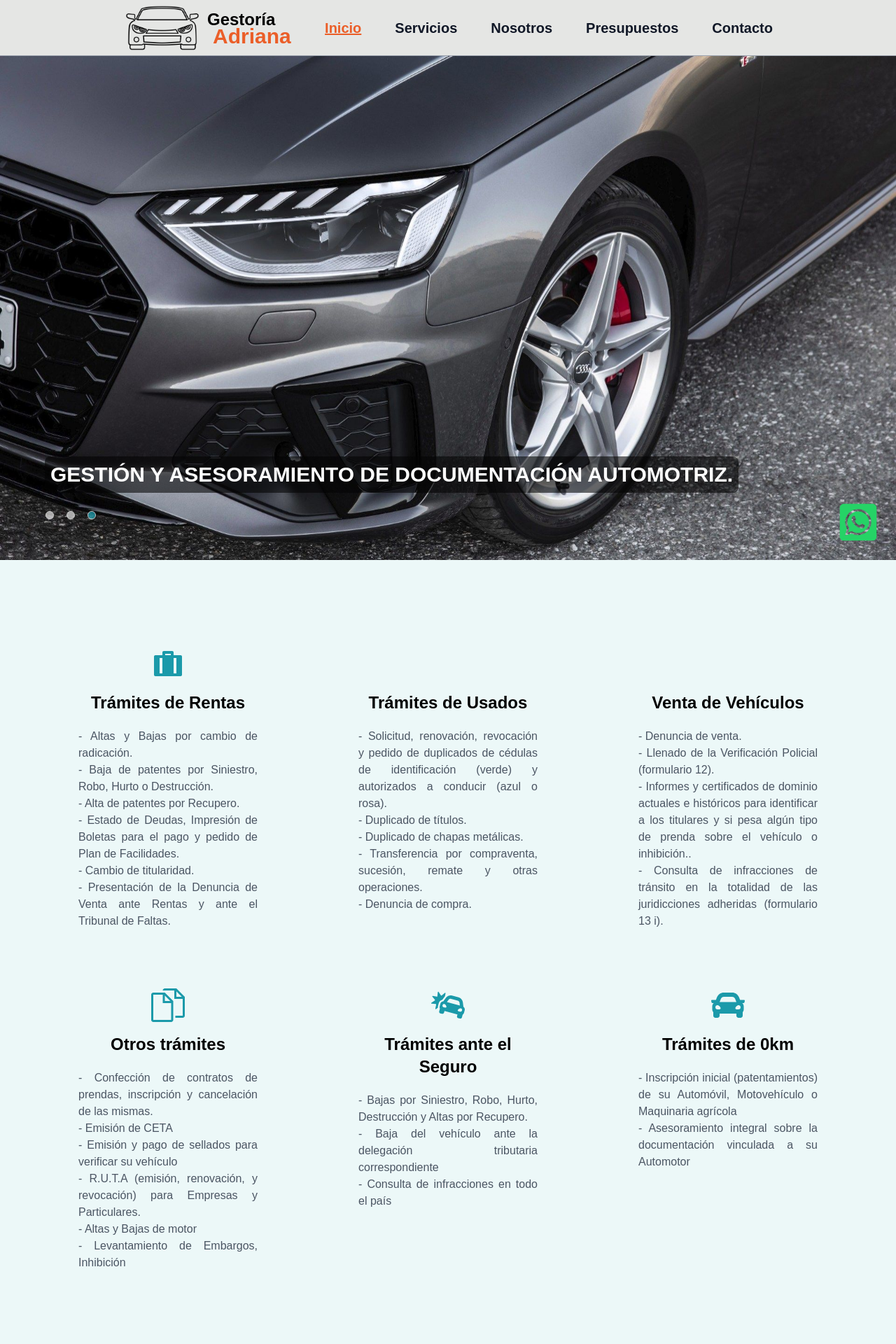
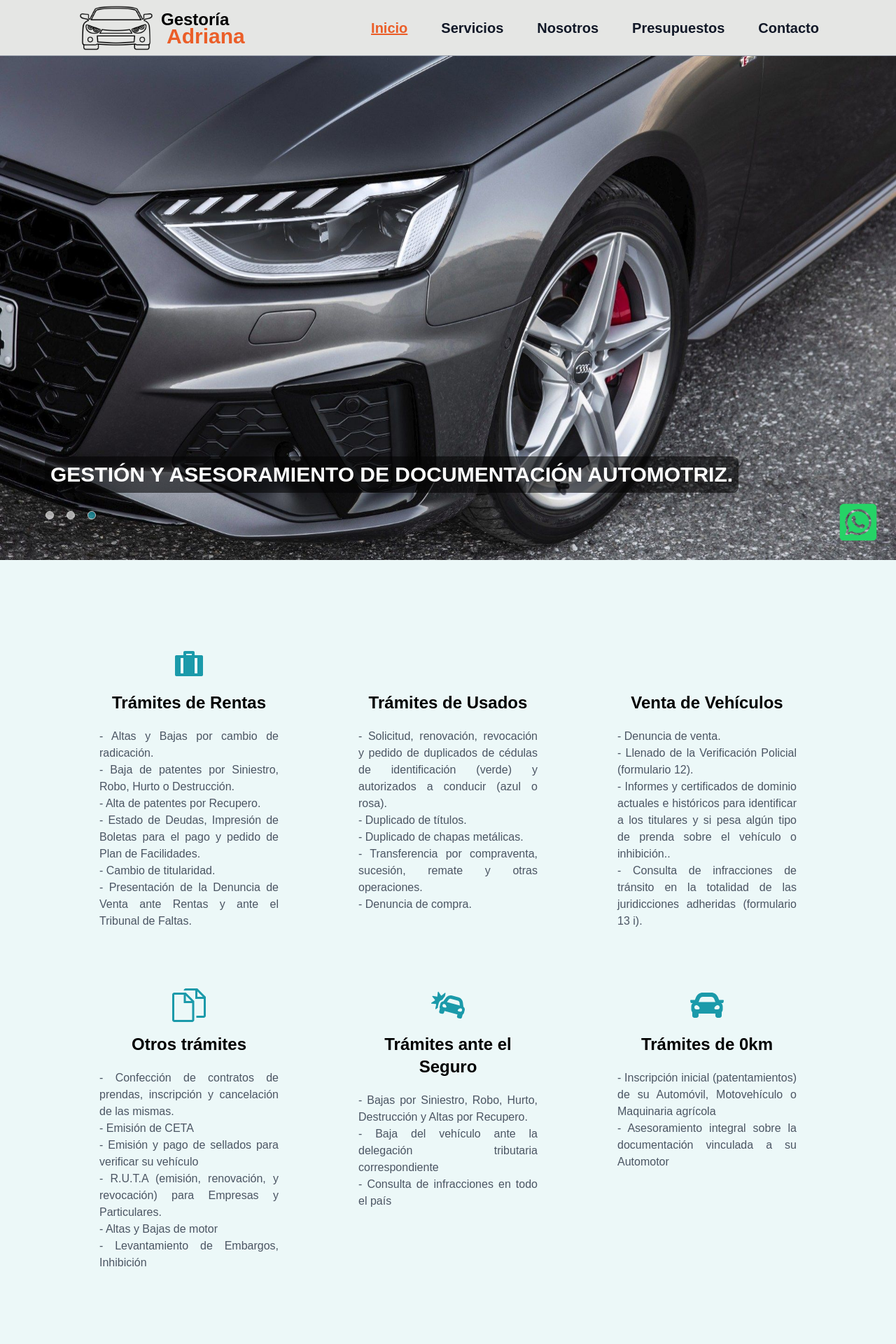
Before and after one commit to adrian4058/Gestoria, a React (Vite) app: page / in a window 1280 px wide. Shown: the top 1920 px of the page at 70% size. Built offline with nearby package versions, Linux system fonts and the light colour scheme; some icons are missing; what tailwindcss-animated would draw is missing.

Commit message:
Fix design web

```diff
--- a/src/components/About Us/About.tsx
+++ b/src/components/About Us/About.tsx
@@ -25,7 +25,7 @@ const About: React.FC = () => {
   }, []);
 
   return (
-    <div>
+    <div className="content">
       {/* Este es el enlace de scroll que activará la animación */}
       <ScrollLink
         to="animated-content-about"
@@ -36,7 +36,7 @@ const About: React.FC = () => {
         <div
           className={`${
             isVisibleAbout
-              ? "flex mt-10 p-28 animate-fade-down animate-once animate-duration-1200 animate-delay-[300ms] opacity-100"
+              ? "flex pt-32 pb-32 animate-fade-down animate-once animate-duration-1200 animate-delay-[300ms] opacity-100"
               : "opacity-0"
           }`}
         >
--- a/src/components/Contact/Contact.tsx
+++ b/src/components/Contact/Contact.tsx
@@ -6,7 +6,8 @@ import { FiPhoneCall } from "react-icons/fi";
 
 const Contact: React.FC = () => {
   return (
-    <div className="flex p-24 w-full h-full justify-evenly pb-28">
+    <div className="flex content justify-between mt-28 mb-32">
+      <div className="flex items-center w-full justify-between">
         <ul className="flex flex-col space-y-6 items-start justify-center">
           <h1 className="font-black text-[#1B9AAA] text-4xl underline">
             Contacto
@@ -47,6 +48,7 @@ const Contact: React.FC = () => {
         </ul>
         <Maps />
       </div>
+    </div>
   );
 };
 
--- a/src/components/Contact/Maps/Maps.tsx
+++ b/src/components/Contact/Maps/Maps.tsx
@@ -14,7 +14,7 @@ const Maps: React.FC = () => {
         attribution='&copy; <a href="https://www.openstreetmap.org/copyright">OpenStreetMap</a> contributors'
         url="https://{s}.tile.openstreetmap.org/{z}/{x}/{y}.png"
       />
-      <Marker position={[-30.95102, -61.5632]}>
+      <Marker position={[-30.950919, -61.56296]}>
         <Popup >
           Pasillo interno <br /> Última casa a la izquierda.
         </Popup>
--- a/src/components/Footer/Footer.tsx
+++ b/src/components/Footer/Footer.tsx
@@ -11,7 +11,7 @@ const Footer: React.FC = () => {
     <div className="w-full h-[250px] flex flex-col justify-between  pb-6 bg-[#e5e6e4] border-t border-gray-400">
       <div className="flex h-3/4 justify-between items-center">
         <div className="flex flex-col space-y-4 justify-evenly">
-          <a href="#home" className="flex ml-40 w-fit items-center">
+          <a href="#home" className="flex ml-32 w-fit items-center">
             <img className="w-20 h-20 " src={car} />
             <div className="flex flex-col items-center justify-center">
               <h1 className="absolute mb-5 text-1xl font-semibold ">
@@ -22,7 +22,7 @@ const Footer: React.FC = () => {
               </h1>
             </div>
           </a>
-          <ul className="flex space-x-7 ml-40 w-fit ">
+          <ul className="flex space-x-7 ml-32 w-fit ">
             <a href="">
               <li className="flex justify-center items-center w-[45px] h-[45px] bg-gray-300 rounded-[50%]">
                 <AiFillInstagram className="text-[#E4405F] text-3xl hover:text-[#e4405fbb] " />
@@ -40,7 +40,7 @@ const Footer: React.FC = () => {
             </a>
           </ul>
         </div>
-        <ul className="flex flex-col mr-44 items-start justify-center content-center space-y-1 ">
+        <ul className="flex flex-col mr-36 items-start justify-center content-center space-y-1 ">
           <li className="text-sm font-medium text-gray-600 hover:text-[#ef8354]">
             <a href="#home">INICIO</a>
           </li>
@@ -59,10 +59,10 @@ const Footer: React.FC = () => {
         </ul>
       </div>
       <div className="flex justify-between border-t border-gray-600 pt-6">
-        <h1 className="ml-40 text-gray-600">
+        <h1 className="ml-32 text-gray-600">
           ©2023 Gestoría Adriana. Todos los derechos reservados
         </h1>
-        <h1 className="text-cyan-600 mr-40 underline">
+        <h1 className="text-cyan-600 mr-32 underline">
           <a
             href="https://www.linkedin.com/in/adrian4058"
             className="flex text-base  hover:text-cyan-500 items-center"
--- a/src/components/Home/Home.tsx
+++ b/src/components/Home/Home.tsx
@@ -20,7 +20,7 @@ const Home: React.FC = () => {
         <About />
       </section>
       <section id="budget"></section>
-      <section id="contact">
+      <section id="contact" className="pt-8">
         <Contact />
       </section>
       <Footer/>
--- a/src/components/Navbar/Navbar.tsx
+++ b/src/components/Navbar/Navbar.tsx
@@ -9,8 +9,8 @@ const Navbar: React.FC = () => {
   console.log(activeSection);
 
   return (
-    <header className="bg-[#e5e6e4] flex fixed z-50 w-screen h-20 items-center content-center justify-between border-b border-gray-400 animate-fade-right animate-once animate-duration-1000 animate-delay-[450ms]">
-      <nav className="ml-44 flex flex-row content-center items-center">
+    <header className="bg-[#e5e6e4] content flex fixed z-50 w-screen h-20 items-center content-center justify-between border-b border-gray-400 animate-fade-right animate-once animate-duration-1000 animate-delay-[450ms]">
+      <nav className="flex flex-row content-center items-center">
         <a href="#home" className="flex">
           <img className="w-28 h-28 " src={car} />
           <div className="flex flex-col justify-center content-evenly">
@@ -23,7 +23,7 @@ const Navbar: React.FC = () => {
           </div>
         </a>
       </nav>
-      <nav className="mr-44 flex">
+      <nav className="flex">
         <ul className="flex space-x-12">
           <li>
             <a
--- a/src/components/Services/Services.tsx
+++ b/src/components/Services/Services.tsx
@@ -28,7 +28,7 @@ const Services: React.FC = () => {
   }, []);
 
   return (
-    <div className="flex flex-col  justify-start mt-10">
+    <div className="flex flex-col content justify-start mt-10">
       {/* Este es el enlace de scroll que activará la animación */}
       <ScrollLink to="animated-content" smooth duration={1000}></ScrollLink>
       <Element name="animated-content" id="animated-content">
@@ -39,7 +39,7 @@ const Services: React.FC = () => {
               : "opacity-0"
           }`}
         >
-          <ul className="flex flex-row justify-evenly mt-5">
+          <ul className="flex flex-row justify-between mt-5">
             <li className="flex flex-col items-start text-justify w-80 p-8">
               <div className="flex flex-col items-center w-full mb-5">
                 <RiSuitcaseFill className=" text-[#1B9AAA] text-5xl mb-4" />
@@ -107,7 +107,7 @@ const Services: React.FC = () => {
             </li>
           </ul>
 
-          <ul className="flex flex-row justify-evenly mt-5">
+          <ul className="flex flex-row justify-between mt-5">
             <li className="flex flex-col items-start text-justify w-80 p-8">
               <div className="flex flex-col items-center w-full mb-5">
                 <SlDocs className=" text-[#1B9AAA] text-5xl mb-4" />
--- a/src/index.css
+++ b/src/index.css
@@ -12,6 +12,10 @@
 /* CSS personalizado para aplicar el brillo */
 .custom-brightness {
   filter: brightness(1.2); /* Puedes ajustar el valor para controlar la intensidad del brillo */
+}
+
+.content{
+  padding: 0 110px;
 }
 
 
```
Lines whose indentation alone changed are shown as unchanged.
